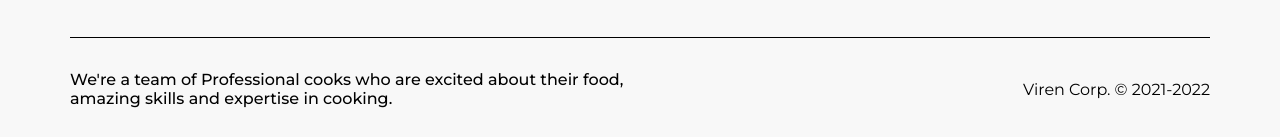
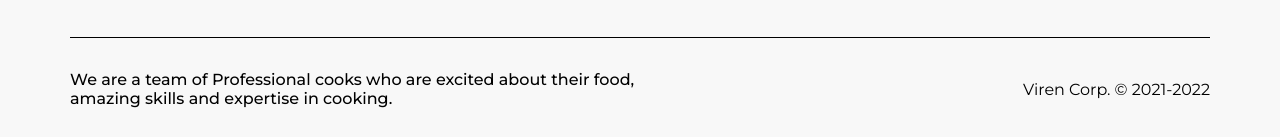
Before and after one commit to Virenk21/Food-Delivery-app, a React (Create React App) app: page / in a window 1280 px wide. Shown: the part 1996-2133 px from the top of the page. Built offline with nearby package versions, Linux system fonts and the light colour scheme.

Commit message:
updated footer line

```diff
--- a/src/components/Common/Footer/index.jsx
+++ b/src/components/Common/Footer/index.jsx
@@ -4,7 +4,7 @@ import './style.css';
 const Footer = () => {
   return (
     <footer>
-      <p>We're a team of Professional cooks who are excited about their food,
+      <p>We are a team of Professional cooks who are excited about their food,
         amazing skills and expertise in cooking.
         </p>
       <p1> Viren Corp. © 2021-2022 </p1>
```
